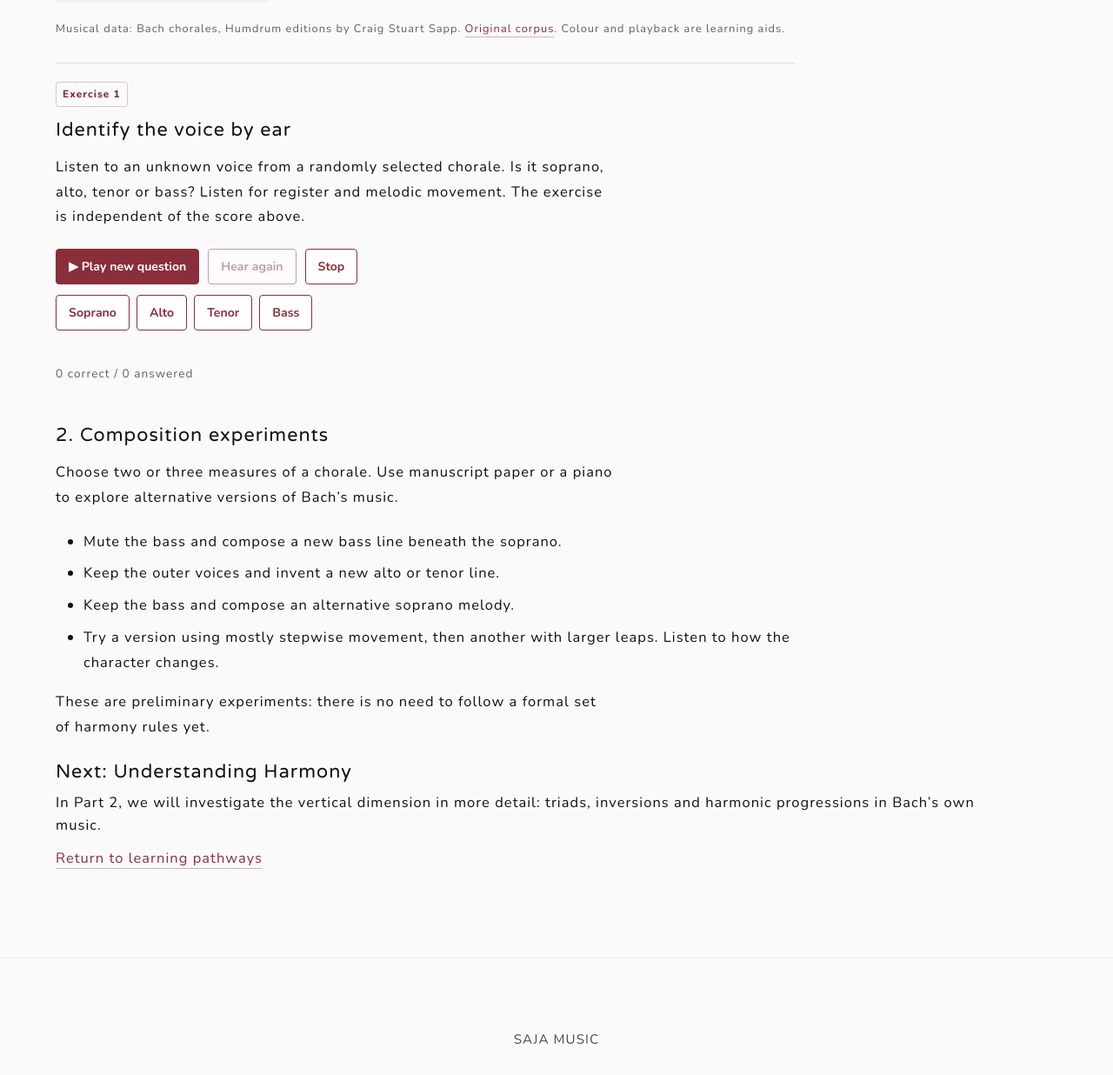
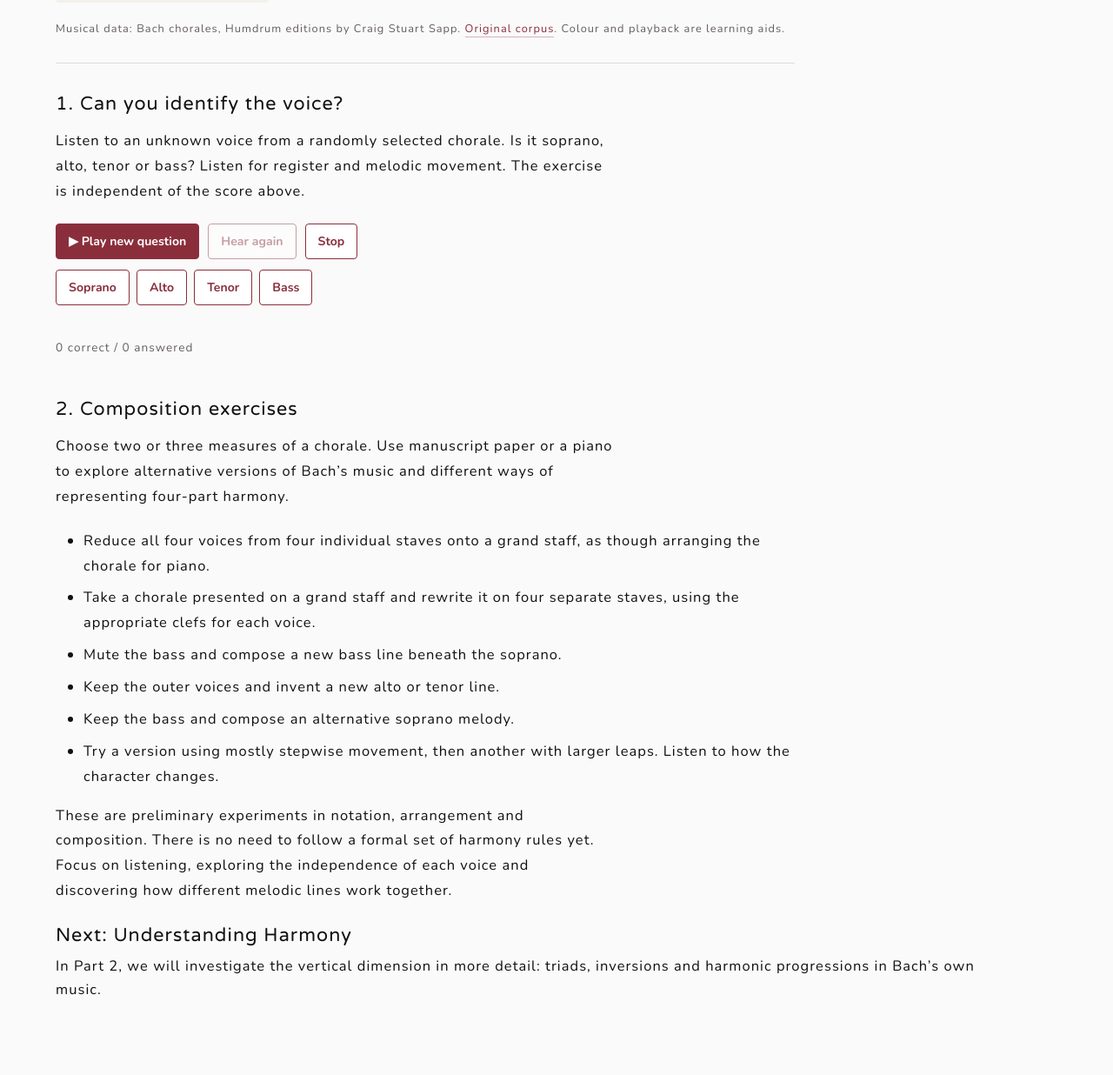
Before and after one commit to jgab3103/saja-music-prod, a plain HTML site: page docs/composition-bach-1.html in a window 1280 px wide. Shown: the part 1021-2257 px from the top of the page at 87% size. Drawn offline with nearby package versions, Linux system fonts and the light colour scheme.

Commit message:
Update composition-bach-1.html

```diff
--- a/docs/composition-bach-1.html
+++ b/docs/composition-bach-1.html
@@ -74,9 +74,33 @@ a{color:var(--accent);text-decoration:none;border-bottom:1px solid rgba(139,46,6
 <label for="moment"><strong id="momentLabel">Choose a moment</strong></label><input class="full-slider" type="range" min="0" max="0" step="1" value="0" id="moment"><div class="pitch-grid" id="pitches"></div>
 <p class="small">Click anywhere on the score to move the cursor. With the score focused, use ← / → to step through the sounding notes and Space to hear the chord. Chord playback respects the selected voices.</p></section></div>
 <p class="source">Musical data: Bach chorales, Humdrum editions by Craig Stuart Sapp. <a href="https://github.com/craigsapp/bach-370-chorales">Original corpus</a>. Colour and playback are learning aids.</p>
-<div class="exercise"><span class="tag">Exercise 1</span><h2 style="margin-top:12px">Identify the voice by ear</h2><p>Listen to an unknown voice from a randomly selected chorale. Is it soprano, alto, tenor or bass? Listen for register and melodic movement. The exercise is independent of the score above.</p><div class="controls"><button class="btn-saja" id="newQuiz">▶ Play new question</button><button class="btn-saja secondary" id="replayQuiz" disabled>Hear again</button><button class="btn-saja secondary" id="quizStop">Stop</button></div><div class="quiz-options" id="quizAnswers"></div><div class="feedback" id="quizFeedback" aria-live="polite"></div><div class="small" id="quizCount">0 correct / 0 answered</div></div>
-<div class="ideas"><h2>2. Composition experiments</h2><p>Choose two or three measures of a chorale. Use manuscript paper or a piano to explore alternative versions of Bach’s music.</p><ul><li>Mute the bass and compose a new bass line beneath the soprano.</li><li>Keep the outer voices and invent a new alto or tenor line.</li><li>Keep the bass and compose an alternative soprano melody.</li><li>Try a version using mostly stepwise movement, then another with larger leaps. Listen to how the character changes.</li></ul><p>These are preliminary experiments: there is no need to follow a formal set of harmony rules yet.</p></div>
-<h2>Next: Understanding Harmony</h2><p>In Part 2, we will investigate the vertical dimension in more detail: triads, inversions and harmonic progressions in Bach’s own music.</p><a href="./pathways.html">Return to learning pathways</a>
+<div class="exercise"><h2 style="margin-top:12px">1. Can you identify the voice?</h2><p>Listen to an unknown voice from a randomly selected chorale. Is it soprano, alto, tenor or bass? Listen for register and melodic movement. The exercise is independent of the score above.</p><div class="controls"><button class="btn-saja" id="newQuiz">▶ Play new question</button><button class="btn-saja secondary" id="replayQuiz" disabled>Hear again</button><button class="btn-saja secondary" id="quizStop">Stop</button></div><div class="quiz-options" id="quizAnswers"></div><div class="feedback" id="quizFeedback" aria-live="polite"></div><div class="small" id="quizCount">0 correct / 0 answered</div></div>
+
+
+
+
+<div class="ideas">
+    <h2>2. Composition exercises</h2>
+
+    <p>Choose two or three measures of a chorale. Use manuscript paper or a piano to explore alternative versions of Bach’s music and different ways of representing four-part harmony.</p>
+
+    <ul>
+        <li>Reduce all four voices from four individual staves onto a grand staff, as though arranging the chorale for piano.</li>
+        <li>Take a chorale presented on a grand staff and rewrite it on four separate staves, using the appropriate clefs for each voice.</li>
+        <li>Mute the bass and compose a new bass line beneath the soprano.</li>
+        <li>Keep the outer voices and invent a new alto or tenor line.</li>
+        <li>Keep the bass and compose an alternative soprano melody.</li>
+        <li>Try a version using mostly stepwise movement, then another with larger leaps. Listen to how the character changes.</li>
+    </ul>
+
+    <p>These are preliminary experiments in notation, arrangement and composition. There is no need to follow a formal set of harmony rules yet. Focus on listening, exploring the independence of each voice and discovering how different melodic lines work together.</p>
+</div>
+
+
+<h2>Next: Understanding Harmony</h2><p>In Part 2, we will investigate the vertical dimension in more detail: triads, inversions and harmonic progressions in Bach’s own music.</p>
+
+
+
 </main><footer class="footer"><div>SAJA MUSIC</div></footer>
 <script>
 (()=>{'use strict';
```
